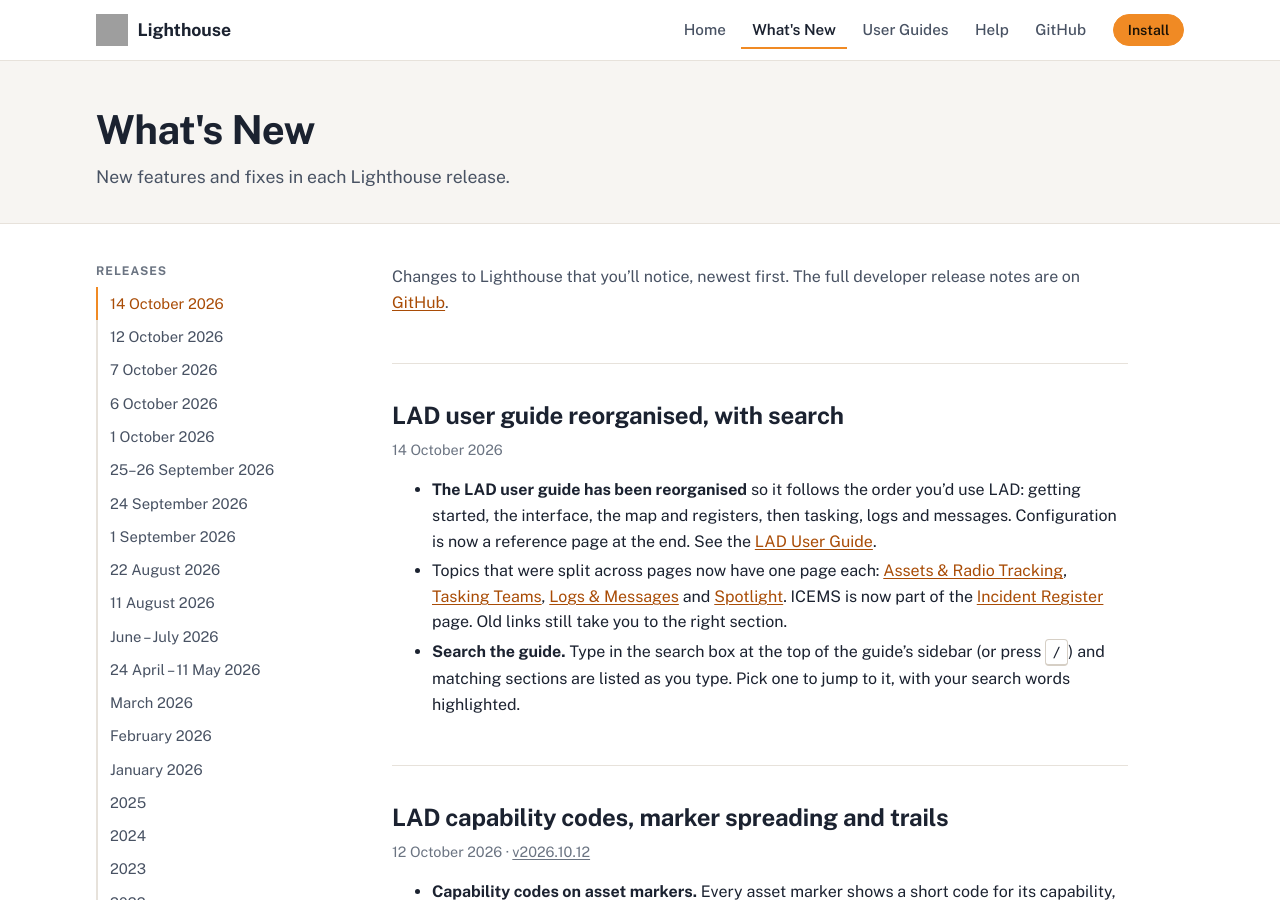
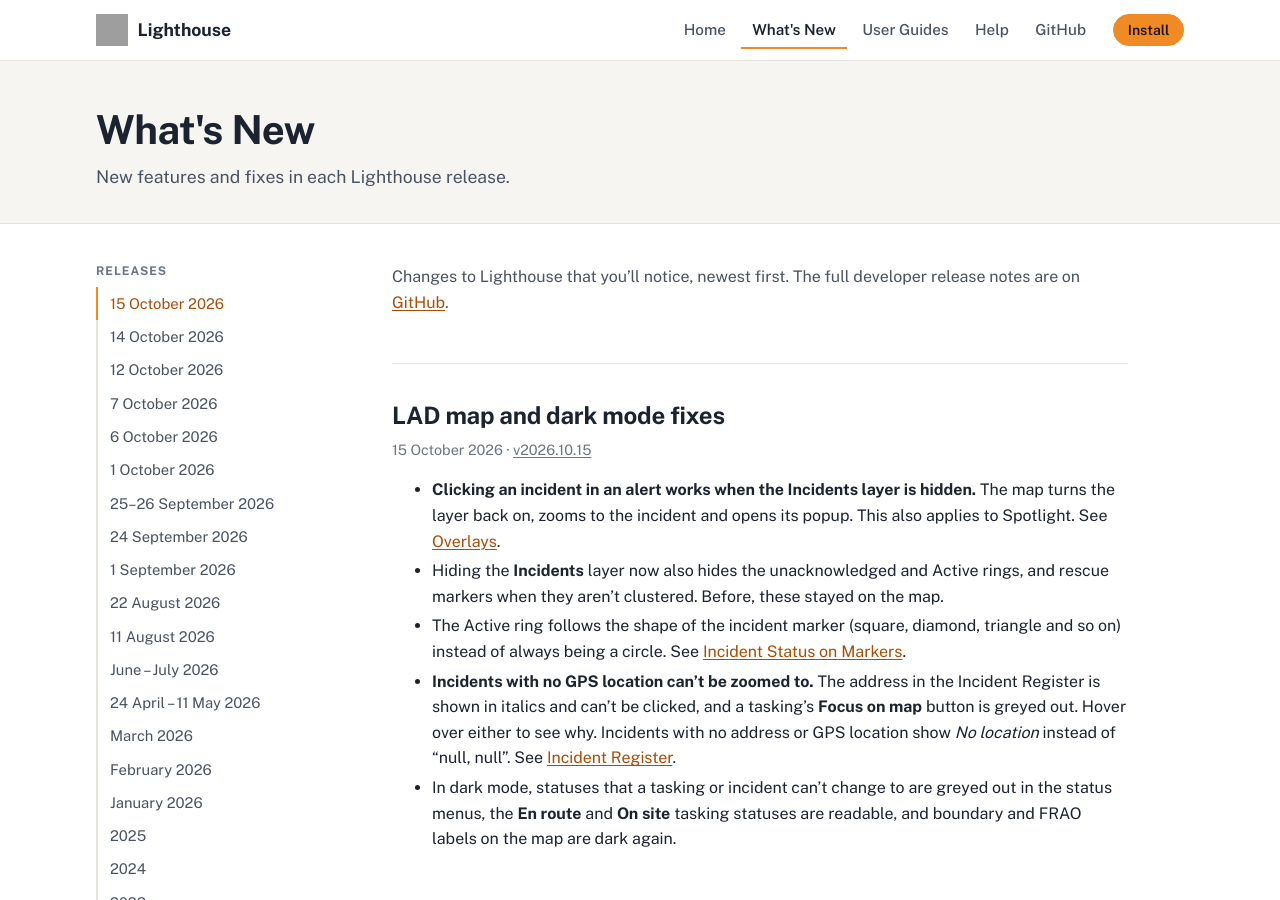
Before and after one commit to NSWSESMembers/lighthouse.ses.nsw.gov.au, a Jekyll site: the page built from whats-new/index.md, in a window 1280 px wide and 900 px high. Built offline with Jekyll 4.4.1, drawn with Linux system fonts in a browser that asks for light colours; grey boxes are pictures that could not be loaded.

Commit message:
Sync docs from NSWSESMembers/Lighthouse@19aabfd (master)

```diff
--- a/_data/lad_guide.yml
+++ b/_data/lad_guide.yml
@@ -1,2 +1,2 @@
-version_name: "2026.10.14 build 546a70a"
-commit: "546a70afb6a0c206076641fbf46af9df13c4a528"
+version_name: "2026.10.15 build 19aabfd"
+commit: "19aabfd306d17dcffef8a732afe2a216aac9a10b"
--- a/whats-new/index.md
+++ b/whats-new/index.md
@@ -17,6 +17,16 @@ when a release touches more than one area. Link LAD changes to the matching
 section of the LAD guide with a full https://lighthouse.ses.nsw.gov.au/guides/lad/... URL.
 The home page shows the first three `##` entries, so keep the title short.
 -->
+
+## LAD map and dark mode fixes
+
+*15 October 2026 · [v2026.10.15](https://github.com/NSWSESMembers/Lighthouse/releases/tag/v2026.10.15)*
+
+- **Clicking an incident in an alert works when the Incidents layer is hidden.** The map turns the layer back on, zooms to the incident and opens its popup. This also applies to Spotlight. See [Overlays](https://lighthouse.ses.nsw.gov.au/guides/lad/situation-map.html#overlays).
+- Hiding the **Incidents** layer now also hides the unacknowledged and Active rings, and rescue markers when they aren't clustered. Before, these stayed on the map.
+- The Active ring follows the shape of the incident marker (square, diamond, triangle and so on) instead of always being a circle. See [Incident Status on Markers](https://lighthouse.ses.nsw.gov.au/guides/lad/situation-map.html#incident-status-on-markers).
+- **Incidents with no GPS location can't be zoomed to.** The address in the Incident Register is shown in italics and can't be clicked, and a tasking's **Focus on map** button is greyed out. Hover over either to see why. Incidents with no address or GPS location show *No location* instead of "null, null". See [Incident Register](https://lighthouse.ses.nsw.gov.au/guides/lad/incident-register.html).
+- In dark mode, statuses that a tasking or incident can't change to are greyed out in the status menus, the **En route** and **On site** tasking statuses are readable, and boundary and FRAO labels on the map are dark again.
 
 ## LAD user guide reorganised, with search
 
```
Also changed, not shown: guides/lad/incident-register.md (+1 -0 lines), guides/lad/situation-map.md (+5 -1 lines), guides/lad/team-register.md (+1 -1 lines).
